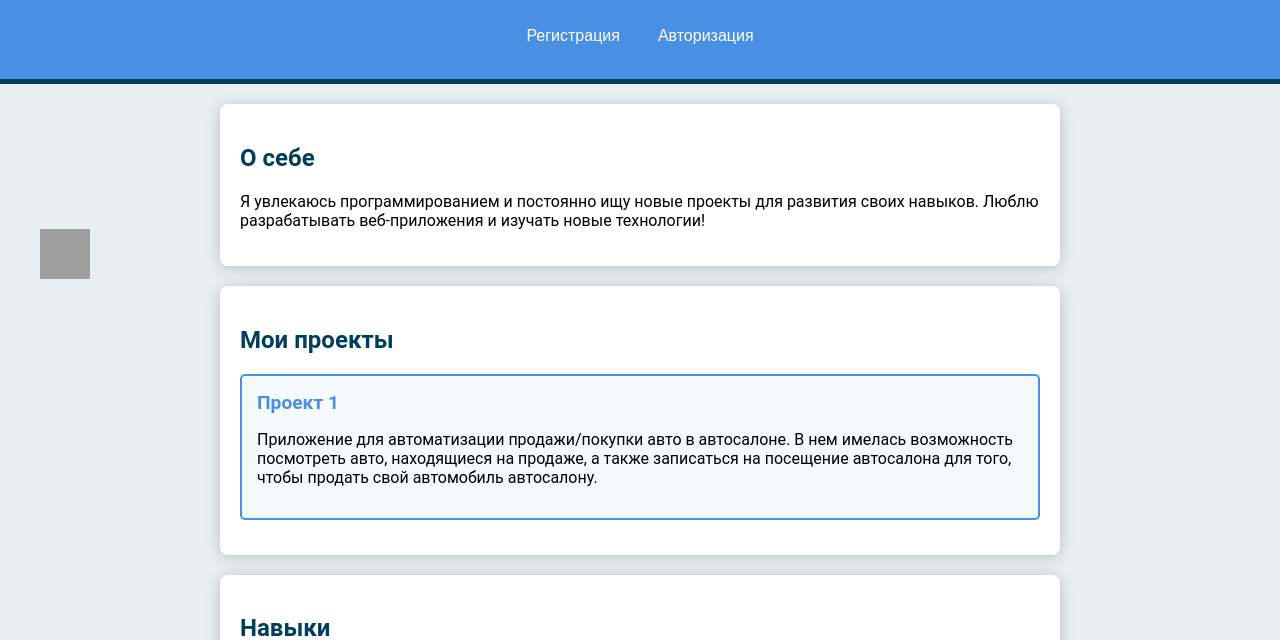
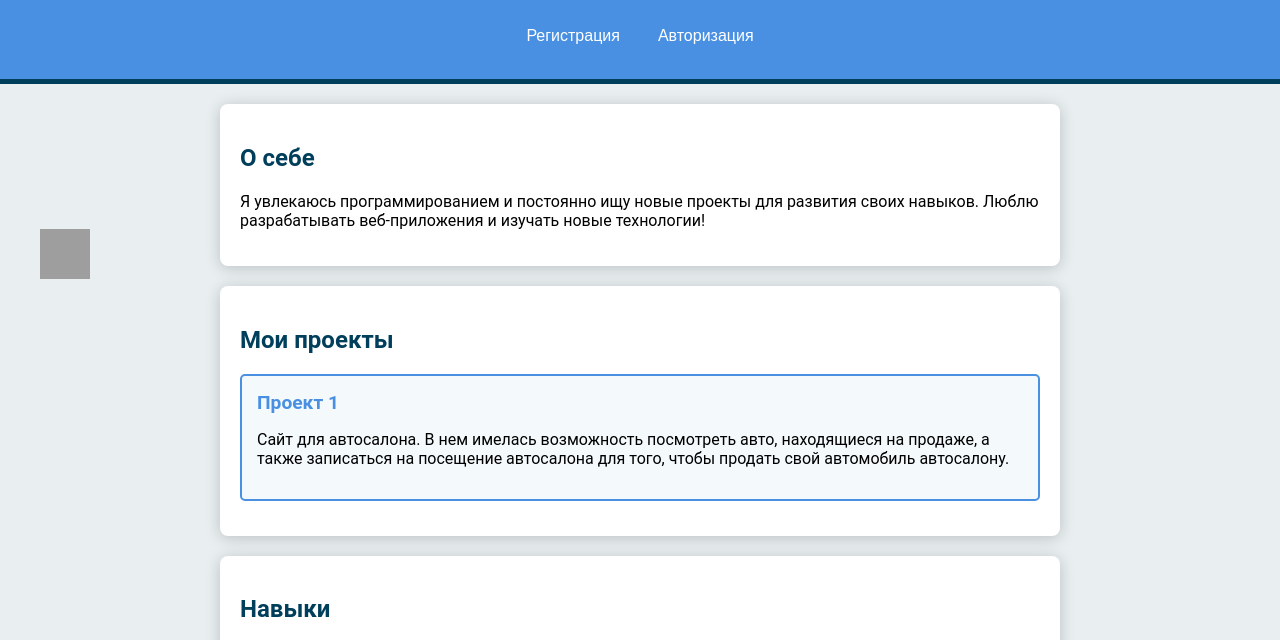
Before and after one commit to romashka1GORIvADY/repstog, a plain HTML site: page index.html in a window 1280 px wide. Shown: the part 123-763 px from the top of the page. Drawn offline with Linux system fonts and the light colour scheme; grey boxes are pictures that could not be loaded.

Commit message:
Update index.html

```diff
--- a/index.html
+++ b/index.html
@@ -120,7 +120,7 @@
         <h2>Мои проекты</h2>
         <div class="project">
             <a href="#">Проект 1</a>
-            <p>Приложение для автоматизации продажи/покупки авто в автосалоне. В нем имелась возможность посмотреть авто, находящиеся на продаже, а также записаться на посещение автосалона для того, чтобы продать свой автомобиль автосалону.</p>
+            <p>Сайт для автосалона. В нем имелась возможность посмотреть авто, находящиеся на продаже, а также записаться на посещение автосалона для того, чтобы продать свой автомобиль автосалону.</p>
         </div>
     </section>
 
```
